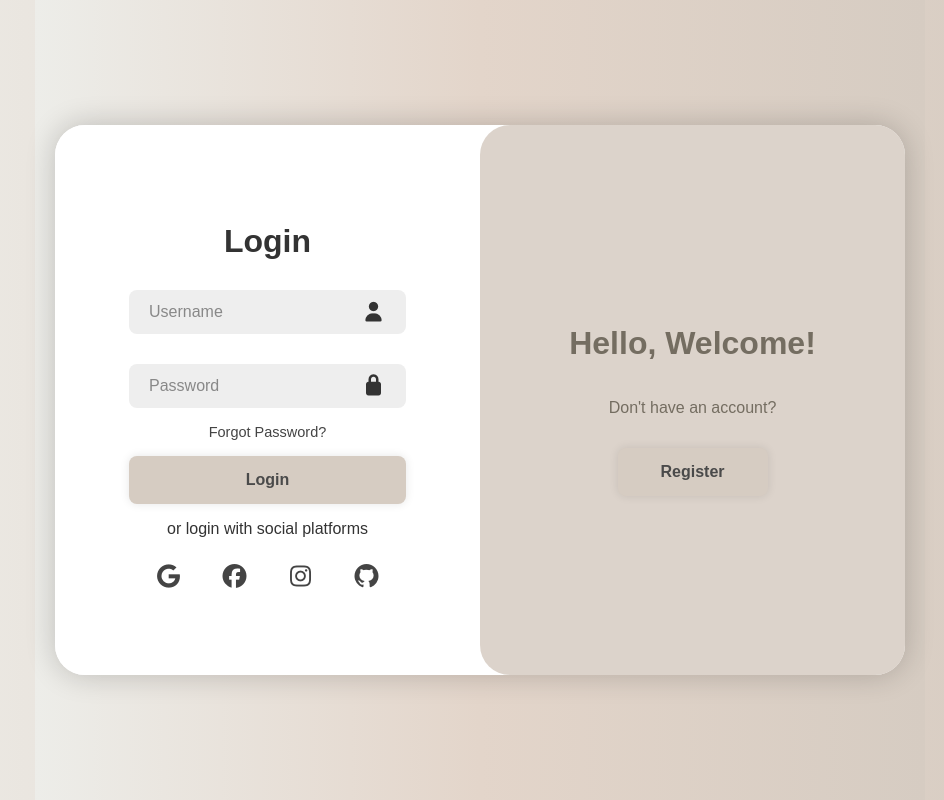
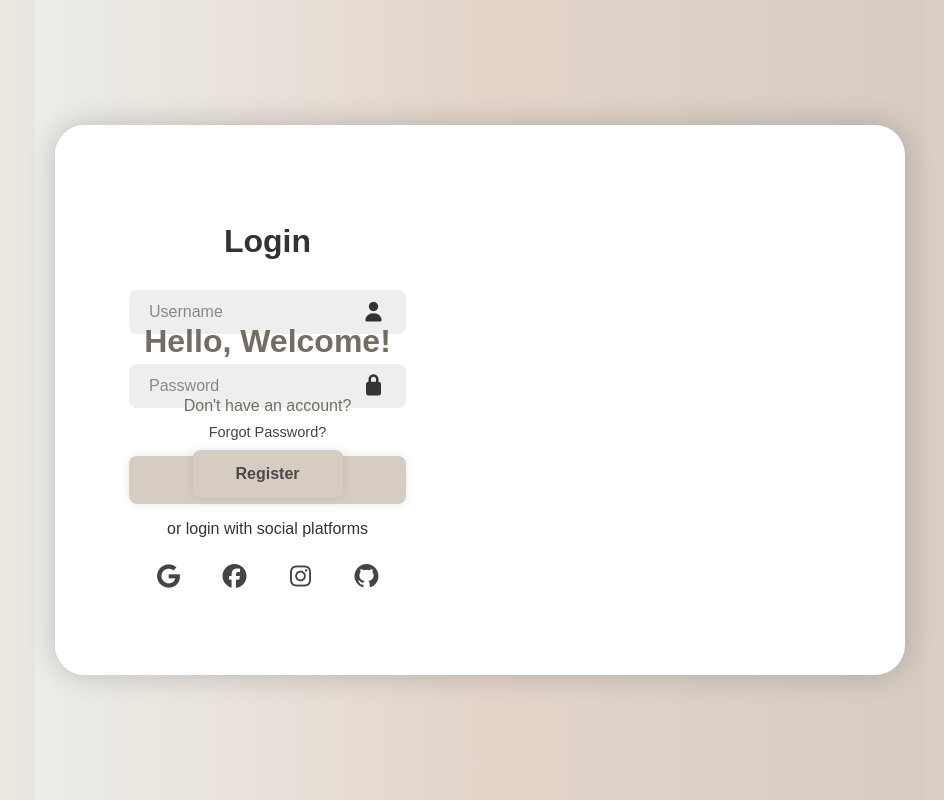
Before and after one commit to Alelover01/personalHub, a React (Create React App) app in the folder frontend/: page / in a window 1280 px wide. Shown: the whole page, without its empty margins (160-1104 px from the left). Built offline with nearby package versions, Linux system fonts and the light colour scheme.

Commit message:
Trying changing the style of the blob

```diff
--- a/frontend/src/pages/Auth/Auth.css
+++ b/frontend/src/pages/Auth/Auth.css
@@ -172,31 +172,23 @@
   position: absolute;
   width: 100%;
   height: 100%;
-  top: 0;
-  left: 50%;
-  overflow: hidden;
-  transition: left 0.8s ease-in-out; /* Aggiunto transizione al box */
   z-index: 2;
 }
 
 .auth-layout .toggle-box::before {
   content: '';
   position: absolute;
-  left: 0;
-  width: 200%;
+  left: 250%;
+  width: 300%;
   height: 100%;
   background-color: rgba(214, 204, 194, 0.85);
-  border-radius: 30px;
+  border-radius: 100px;
   z-index: 2;
-  transition: transform 1.2s cubic-bezier(0.68, -0.55, 0.265, 1.55); /* Usiamo transform */
-}
-
-.auth-layout .container.active .toggle-box {
-  left: 100%;
+  transition: 1.8s ease-in-out ;
 }
 
 .auth-layout .container.active .toggle-box::before {
-  transform: translateX(-100%);
+  left: 50%;
 }
 
 /* ========== Toggle Panels (testo + pulsanti) ========== */
@@ -209,28 +201,32 @@
   flex-direction: column;
   justify-content: center;
   align-items: center;
-  z-index: 4;
+  z-index: 2;
   transition: all 0.8s ease-in-out;
-  text-align: center;
-  padding: 0 40px;
 }
 
 .auth-layout .toggle-panel.toggle-left {
   left: 0;
+  transition-delay: 1.2s;
 }
 
 .auth-layout .container.active .toggle-panel.toggle-left {
   left: -50%;
+  transition-delay: 0.6s;
 }
 
 .auth-layout .toggle-panel.toggle-right {
   right: -50%;
+  transition-delay: 0.6s;
 }
 
 .auth-layout .container.active .toggle-panel.toggle-right {
   right: 0;
+  transition-delay: 1.2s;
 }
-
+.auth-layout .toggle-panel p{
+  margin-bottom: 20px;
+}
 /* Pulsanti nei pannelli */
 .auth-layout .toggle-panel .btn {
   width: 150px;
```
